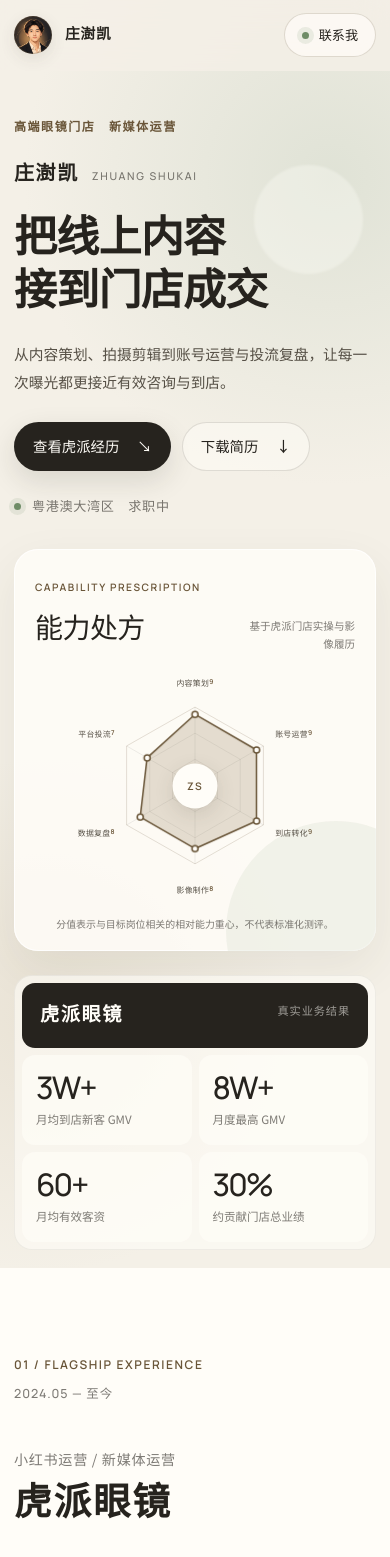
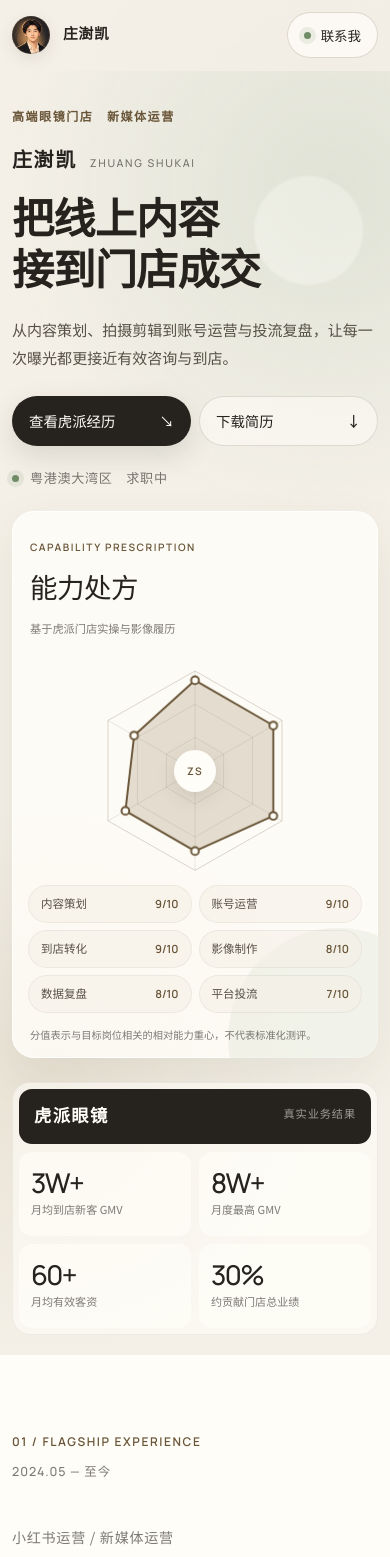
Before and after one commit to 2496739820-netizen/-, a Next.js app: page / in a window 390 px wide. Shown: the top 1557 px of the page. Built offline with nearby package versions, Linux system fonts and the light colour scheme.

Commit message:
Optimize portfolio for mobile

```diff
--- a/app/globals.css
+++ b/app/globals.css
@@ -645,75 +645,133 @@ button:focus-visible { outline: 2px solid var(--gold); outline-offset: 5px; }
 @media (max-width: 620px) {
   :root { --header-height: 70px; }
   .container-wide,
-  .nav-inner { width: min(calc(100% - 28px), 1420px); }
+  .nav-inner { width: min(calc(100% - 24px), 1420px); }
+  .brand { min-height: 44px; }
   .brand-avatar { width: 38px; height: 38px; flex-basis: 38px; }
   .brand-copy strong { font-size: 0.92rem; }
-  .nav-cta { font-size: 0.82rem; }
-  .hero-inner { padding-top: calc(var(--header-height) + 32px); padding-bottom: 18px; }
-  .hero-copy { padding-top: 16px; }
-  .hero-name { margin-top: 21px; }
-  .hero-copy h1 { font-size: clamp(2.55rem, 11vw, 3.25rem); line-height: 1.22; letter-spacing: -0.015em; }
-  .hero-summary { margin-top: 23px; font-size: 0.92rem; }
-  .hero-actions { margin-top: 26px; }
-  .button { min-height: 49px; gap: 18px; padding: 0 18px; }
-  .hero-status { margin-top: 24px; }
-  .radar-card { border-radius: 24px; padding: 22px 13px 18px; }
-  .radar-heading { padding-inline: 8px; }
-  .radar-heading p { max-width: 10em; font-size: 0.66rem; }
-  .radar-heading h2 { font-size: 1.75rem; }
-  .radar-visual { margin-top: 0; }
-  .radar-labels text { font-size: 13px; }
-  .radar-note { padding-inline: 12px; font-size: 0.62rem; }
-  .hero-proof { grid-template-columns: 1fr 1fr; gap: 7px; border-radius: 18px; }
-  .proof-intro { grid-column: 1 / -1; border-radius: 13px; }
-  .proof-item { min-height: 90px; border-radius: 13px; padding: 14px; }
-  .proof-item strong { font-size: 1.95rem; }
-  .section-shell { padding: 88px 0; }
+  .nav-cta { min-height: 46px; padding-inline: 16px; font-size: 0.84rem; }
+  .hero-inner { padding-top: calc(var(--header-height) + 26px); padding-bottom: 20px; }
+  .hero-main { gap: 18px; }
+  .hero-copy { padding-top: 12px; padding-bottom: 4px; }
+  .hero-name { margin: 18px 0; }
+  .hero-copy h1 { font-size: clamp(2.45rem, 10.8vw, 3.15rem); line-height: 1.2; letter-spacing: -0.018em; }
+  .hero-summary { max-width: none; margin-top: 20px; font-size: 0.94rem; line-height: 1.85; }
+  .hero-actions { gap: 8px; margin-top: 24px; }
+  .button { min-height: 50px; flex: 1 1 0; gap: 14px; padding: 0 16px; white-space: nowrap; }
+  .hero-status { margin-top: 21px; }
+  .radar-card { border-radius: 22px; padding: 20px 16px 16px; }
+  .radar-heading { flex-direction: column; align-items: flex-start; gap: 8px; padding-inline: 2px; }
+  .radar-heading p { max-width: none; font-size: 0.7rem; line-height: 1.5; text-align: left; }
+  .radar-heading h2 { font-size: 1.72rem; }
+  .radar-visual { margin: 2px auto -8px; }
+  .radar-chart { transform: scale(0.94); }
+  .radar-plot { transform: scale(1.28); transform-origin: 260px 205px; }
+  .radar-labels { display: none; }
+  .radar-seal { width: 42px; height: 42px; }
+  .radar-accessible-list {
+    position: relative;
+    z-index: 2;
+    display: grid;
+    width: auto;
+    height: auto;
+    grid-template-columns: repeat(2, minmax(0, 1fr));
+    gap: 7px;
+    overflow: visible;
+    margin: -18px 0 14px;
+    padding: 0;
+    clip: auto;
+    clip-path: none;
+    list-style: none;
+    white-space: normal;
+  }
+  .radar-accessible-list li {
+    display: flex;
+    min-height: 38px;
+    align-items: center;
+    justify-content: space-between;
+    gap: 8px;
+    border: 1px solid rgba(38, 35, 30, 0.06);
+    border-radius: 999px;
+    background: rgba(244, 240, 231, 0.58);
+    padding: 0 12px;
+    color: var(--ink-soft);
+    font-size: 0.72rem;
+  }
+  .radar-accessible-list strong { color: var(--gold-deep); font: 600 0.7rem/1 "Manrope", sans-serif; }
+  .radar-note { padding-inline: 2px; font-size: 0.64rem; line-height: 1.5; text-align: left; }
+  .hero-proof { grid-template-columns: 1fr 1fr; gap: 8px; border-radius: 18px; padding: 7px; }
+  .proof-intro { grid-column: 1 / -1; min-height: 54px; border-radius: 13px; padding: 13px 15px; }
+  .proof-intro span { font-size: 1.08rem; }
+  .proof-item { min-height: 84px; border-radius: 13px; padding: 12px 12px 14px; }
+  .proof-item strong { font-size: clamp(1.55rem, 7vw, 1.8rem); }
+  .proof-item span { margin-top: 6px; font-size: 0.69rem; line-height: 1.35; }
+  .section-shell { padding: 78px 0; }
   .section-heading { grid-template-columns: 1fr; }
   .section-date { margin-top: 15px; }
   .section-title-block,
   .section-summary { grid-column: 1; }
   .section-title-block { margin-top: 18px; }
   .section-title-block h2 { font-size: clamp(2.35rem, 9.5vw, 3.1rem); line-height: 1.1; letter-spacing: 0.05em; }
-  .case-list { margin-top: 50px; }
-  .case-card { min-height: 410px; border-radius: 22px; }
-  .case-card h3 { font-size: 2rem; }
+  .section-summary { margin-top: 18px; font-size: 0.92rem; line-height: 1.8; }
+  .case-list { gap: 12px; margin-top: 42px; }
+  .case-card { min-height: 0; border-radius: 22px; padding: 22px 20px 20px; }
+  .case-card h3 { max-width: none; margin: 20px 0 13px; font-size: clamp(1.6rem, 7vw, 1.85rem); line-height: 1.3; }
+  .case-copy { font-size: 0.88rem; line-height: 1.8; }
+  .case-tags { margin-top: 18px; }
   .data-note { text-align: left; }
   .method-heading h2,
   .experience-heading h2,
-  .site-footer h2 { font-size: clamp(2.15rem, 9.2vw, 2.85rem); line-height: 1.24; letter-spacing: -0.015em; }
-  .process-list li { grid-template-columns: 38px 1fr auto; gap: 12px; min-height: 120px; padding: 22px 17px; }
-  .process-list p { font-size: 0.78rem; }
-  .experience-list { margin-top: 48px; }
-  .experience-list article { grid-template-columns: 1fr; gap: 13px; padding: 24px 14px; }
+  .site-footer h2 { font-size: clamp(2rem, 8.6vw, 2.65rem); line-height: 1.24; letter-spacing: -0.015em; }
+  .method-layout { gap: 44px; }
+  .process-list li { grid-template-columns: 34px 1fr auto; gap: 11px; min-height: 108px; padding: 20px 16px; }
+  .process-list p { font-size: 0.8rem; line-height: 1.55; }
+  .process-list i { opacity: 0.58; font-size: 1rem; }
+  .experience-heading { gap: 22px; }
+  .experience-list { margin-top: 40px; }
+  .experience-list article { grid-template-columns: 1fr; gap: 11px; padding: 22px 4px; }
   .experience-list article > p,
   .experience-list article > strong { grid-column: 1; }
-  .about-layout { grid-template-columns: 1fr; gap: 50px; }
+  .experience-list article > strong { margin-top: 3px; border-top: 1px solid var(--line); padding-top: 11px; font-size: 0.84rem; font-weight: 600; }
+  .about-layout { grid-template-columns: 1fr; gap: 42px; }
   .about-heading { grid-column: 1; }
-  .footer-bottom { grid-template-columns: 1fr; gap: 10px; margin-top: 50px; }
-  .contact-modal-backdrop { place-items: stretch; }
+  .site-footer { padding-top: 78px; }
+  .footer-layout { gap: 40px; }
+  .footer-contact p { margin-bottom: 22px; }
+  .footer-contact a { min-height: 56px; padding: 15px 17px; }
+  .footer-bottom { grid-template-columns: 1fr; gap: 6px; margin-top: 44px; }
+  .contact-modal-backdrop {
+    place-items: stretch;
+    background: rgba(38, 35, 30, 0.48);
+    backdrop-filter: blur(12px) saturate(0.95);
+    -webkit-backdrop-filter: blur(12px) saturate(0.95);
+  }
   .contact-modal-shell { width: 100%; min-height: 460px; }
-  .contact-modal-close { top: max(14px, env(safe-area-inset-top)); right: auto; left: max(14px, env(safe-area-inset-left)); width: 46px; height: 46px; }
+  .contact-modal-close { top: max(14px, env(safe-area-inset-top)); right: auto; left: max(14px, env(safe-area-inset-left)); width: 46px; height: 46px; background: var(--surface); box-shadow: 0 12px 32px rgba(38, 35, 30, 0.2); }
   .contact-modal-close span { top: 22px; left: 13px; }
   .contact-modal-stage { border-radius: 0; }
-  .badge-drag-hint { bottom: 95px; font-size: 0.66rem; }
-  .contact-modal-controls { bottom: max(18px, env(safe-area-inset-bottom)); }
-  .badge-flip-button { min-width: 184px; min-height: 48px; }
-  .contact-modal-controls p { margin-top: 7px; font-size: 0.62rem; }
+  .badge-drag-hint { bottom: max(108px, calc(env(safe-area-inset-bottom) + 92px)); color: rgba(244, 240, 231, 0.88); font-size: 0.68rem; }
+  .contact-modal-controls { bottom: max(28px, calc(env(safe-area-inset-bottom) + 14px)); width: min(320px, calc(100vw - 32px)); }
+  .badge-flip-button { min-width: min(220px, 100%); min-height: 52px; }
+  .contact-modal-controls p { margin-top: 9px; color: rgba(244, 240, 231, 0.78); font-size: 0.64rem; }
+  .badge-loading { color: rgba(244, 240, 231, 0.9); }
+  .badge-loading p { color: rgba(244, 240, 231, 0.82); }
   .static-badge-scene { padding: 62px 14px 103px; }
   .static-badge { width: min(76vw, 320px, 46vh); max-width: 320px; }
   .badge-face { border-radius: 18px; padding: 18px; }
-  .badge-identity { margin-top: 19px; }
-  .badge-identity p { font-size: 0.72rem; }
-  .badge-identity h3 { font-size: 1.82rem; }
-  .badge-identity span { font-size: 0.62rem; }
-  .badge-contact-grid { margin-top: 14px; padding: 10px; }
-  .badge-contact-grid strong { font-size: 0.82rem; }
-  .badge-contact-grid a:last-child strong { font-size: 0.7rem; }
-  .badge-capabilities { margin-top: 10px; }
-  .badge-capabilities span { padding: 8px 3px; font-size: 0.58rem; }
+  .badge-identity { gap: 12px; margin-top: 16px; }
+  .badge-identity p { font-size: 0.74rem; }
+  .badge-identity h3 { margin-block: 6px 5px; font-size: 1.76rem; }
+  .badge-identity span { font-size: 0.64rem; }
+  .badge-contact-grid { gap: 9px; margin-top: 12px; padding: 10px 12px; }
+  .badge-contact-grid small { margin-bottom: 5px; }
+  .badge-contact-grid strong { font-size: 0.88rem; }
+  .badge-contact-grid a:last-child strong { font-size: 0.72rem; }
+  .badge-section-label { margin-top: 12px; }
+  .badge-capabilities { grid-template-columns: repeat(2, 1fr); gap: 6px; margin-top: 8px; }
+  .badge-capabilities span { padding: 7px 4px; font-size: 0.64rem; }
   .badge-signature { right: 18px; bottom: 14px; left: 18px; padding-top: 7px; }
-  .badge-qr-wrap { margin-top: 23px; }
+  .badge-qr-wrap { margin-top: 18px; }
+  .badge-back-copy { margin-top: 16px; }
 }
 
 @media (prefers-reduced-motion: reduce) {
--- a/app/page.tsx
+++ b/app/page.tsx
@@ -114,6 +114,7 @@ function CapabilityRadar() {
           <desc id="radar-svg-desc">
             内容策划九分、账号运营九分、到店转化九分、影像制作八分、数据复盘八分、平台投流七分。
           </desc>
+          <g className="radar-plot">
             <g className="radar-grid" aria-hidden="true">
               <polygon points="260,162 297,183.5 297,226.5 260,248 223,226.5 223,183.5" />
               <polygon points="260,119 334.5,162 334.5,248 260,291 185.5,248 185.5,162" />
@@ -141,13 +142,14 @@ function CapabilityRadar() {
               <circle cx="169.9" cy="257" r="5" />
               <circle cx="181.2" cy="159.5" r="5" />
             </g>
+          </g>
           <g className="radar-labels" aria-hidden="true">
-            <text x="260" y="42" textAnchor="middle"><tspan>内容策划</tspan><tspan className="radar-score">9</tspan></text>
-            <text x="392" y="126" textAnchor="start"><tspan>账号运营</tspan><tspan className="radar-score">9</tspan></text>
-            <text x="392" y="288" textAnchor="start"><tspan>到店转化</tspan><tspan className="radar-score">9</tspan></text>
-            <text x="260" y="382" textAnchor="middle"><tspan>影像制作</tspan><tspan className="radar-score">8</tspan></text>
-            <text x="128" y="288" textAnchor="end"><tspan>数据复盘</tspan><tspan className="radar-score">8</tspan></text>
-            <text x="128" y="126" textAnchor="end"><tspan>平台投流</tspan><tspan className="radar-score">7</tspan></text>
+            <text x="260" y="42" textAnchor="middle"><tspan>内容策划</tspan><tspan className="radar-score" dx="6">9</tspan></text>
+            <text x="392" y="126" textAnchor="start"><tspan>账号运营</tspan><tspan className="radar-score" dx="6">9</tspan></text>
+            <text x="392" y="288" textAnchor="start"><tspan>到店转化</tspan><tspan className="radar-score" dx="6">9</tspan></text>
+            <text x="260" y="382" textAnchor="middle"><tspan>影像制作</tspan><tspan className="radar-score" dx="6">8</tspan></text>
+            <text x="128" y="288" textAnchor="end"><tspan>数据复盘</tspan><tspan className="radar-score" dx="6">8</tspan></text>
+            <text x="128" y="126" textAnchor="end"><tspan>平台投流</tspan><tspan className="radar-score" dx="6">7</tspan></text>
           </g>
         </svg>
         <span className="radar-seal" aria-hidden="true">ZS</span>
```
Also changed, not shown: 1 other file (tests, documents, lock files or other folders). Lines whose indentation alone changed are shown as unchanged.
